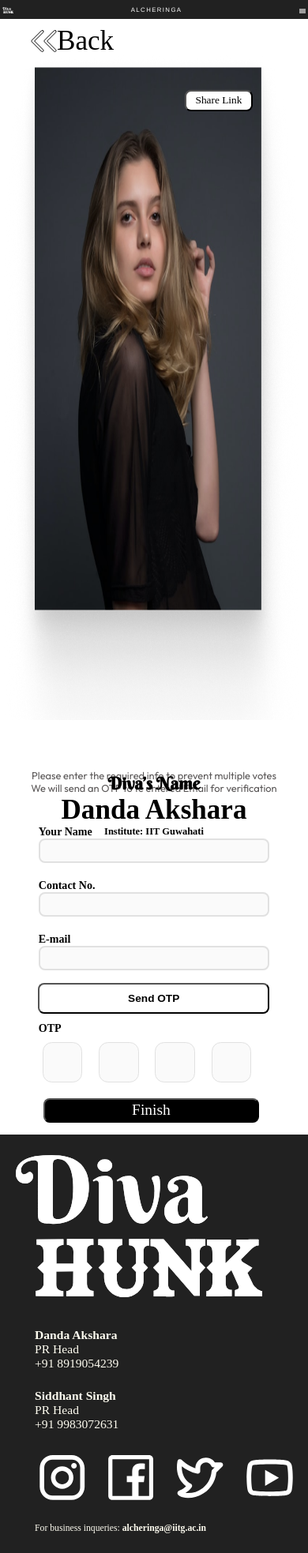
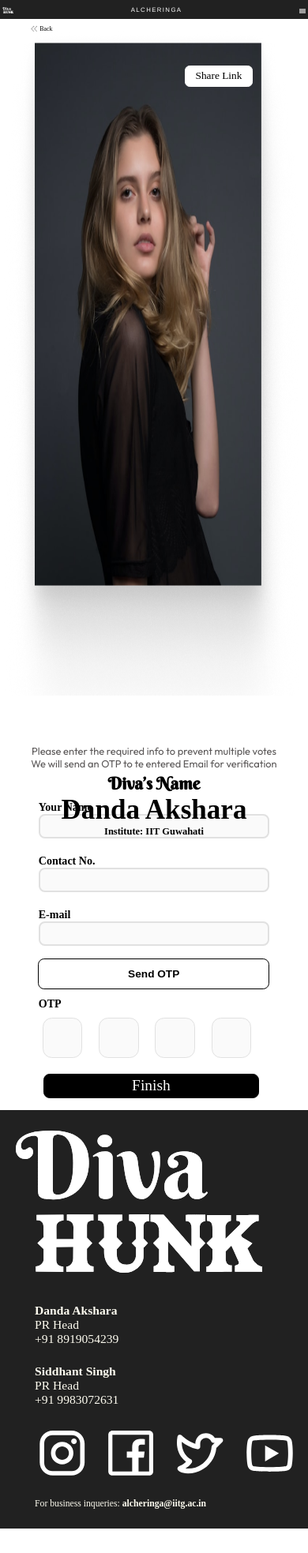
Before and after one commit to ankit11hab/diva-hunk, a Django app: page /diva/register/1 in a window 390 px wide. Shown: the whole page at 79% size. After the commit the page ends 1936 px from the top, so only its background shows below. Run offline with Django 4.2, Linux system fonts and the light colour scheme; data comes from the database, SQL or seed files in the repository; some web fonts are replaced; grey boxes are pictures that could not be loaded.

Commit message:
Modified Form Page

```diff
--- a/base/templates/base/register.html
+++ b/base/templates/base/register.html
@@ -1,4 +1,4 @@
-{% extends 'base/basic.html' %} {% load static %} {% block content %}
+{% extends 'base/home.html' %} {% load static %} {% block content %}
 
 <!-- <div style="font-size: 30px">Voting for {{candidate.name}}</div> -->
 
@@ -7,8 +7,8 @@
 <form method="POST" style="font-size: 30px">
   {% csrf_token %}
   <div style="display: flex; font-family: 'Circular Std Book'; margin-left: 10%; margin-top: 2%;">
-    <img src="{% static '/images/Chevron-left.svg' %}" />
-    <h3 style="font-weight: 200;">Back</h3>
+    <img src="{% static '/images/Chevron-left.svg' %}" style="width: 2vw; margin-right: 1%;" />
+    <div style="font-weight: 200; font-size: 2vw;">Back</div>
   </div>
   <div class="form-wide">
     <img src="{% static '/images/diva-img.png' %}" class="diva-img" />
@@ -98,9 +98,9 @@
 </form>
 
 <div class="form-mob" id="form-mob">
-  <!-- <div style="display: flex; font-family: 'Circular Std Book'; float: left; margin-left: -50%; margin-top: 5%;">
-    <img src="{% static '/images/Chevron-left.svg' %}" />
-    <h1 style="font-weight: 200;">Back</h1>
+  <!-- <div style="display: flex; font-family: 'Circular Std Book'; margin-left: 10%; margin-top: 2%;">
+    <img src="{% static '/images/Chevron-left.svg' %}" style="width: 3vw; margin-right: 1%;" />
+    <div style="font-weight: 200; font-size: 2.5vw;">Back</div>
   </div> -->
   <div style="position: relative">
     <img src="{% static '/images/diva-img.png' %}" class="diva-img" />
--- a/static/css/register.css
+++ b/static/css/register.css
@@ -102,11 +102,12 @@
 .sendOTPbtn {
   margin-left: 3%;
   margin-top: 0.2%;
-  font-size: 1.2vw;
+  font-size: 1.1vw;
   background-color: #ffffff;
   width: 8vw;
   height: 2.8vw;
   border-radius: 0.8vw;
+  border: 2px solid #000000;
 }
 
 .otp-input {
@@ -165,7 +166,8 @@
     font-family: 'Circular Std Book';
     top: 5%;
     left: 60%;
-    border-radius: 2vw;
+    border: 1px solid #ffffff;
+    border-radius: 1.6vw;
     width: 22vw;
     height: 7vw;
   }
@@ -206,6 +208,7 @@
     font-weight: 700;
     border-radius: 2vw;
     margin-bottom: 2%;
+    border: 1px solid #000000;
   }
   .otp-input input[type="text"] {
     margin-top: 3%;
@@ -222,6 +225,6 @@
     border-radius: 2vw;
     height: 8vw;
     width: 70vw;
-
+    border: .1px solid #000000;
   }
 }
```
Also changed, not shown: static/css/thanks.css (+12 -3 lines).
